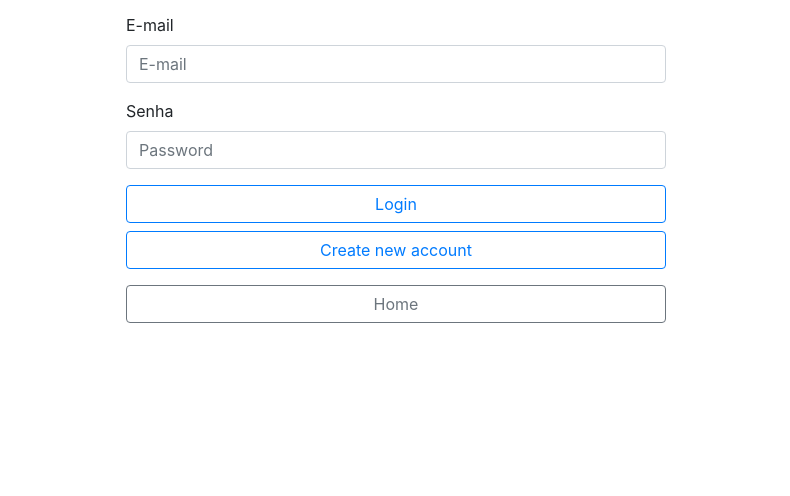
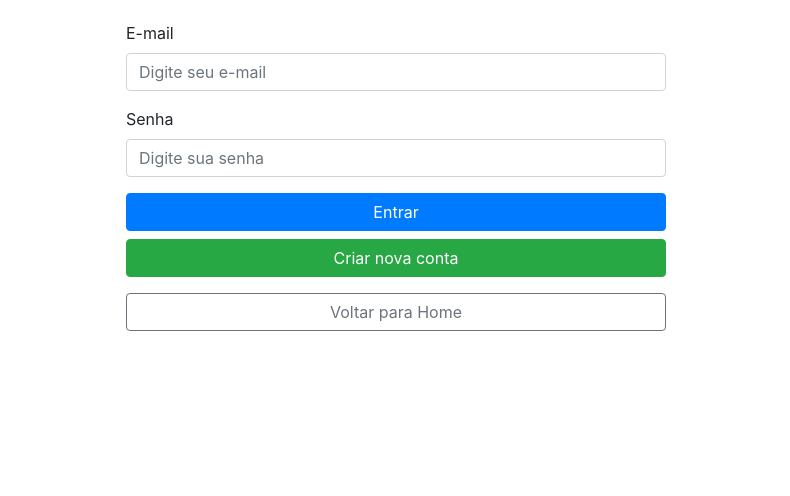
Before and after one commit to brunohackbart13/App_English_Review, a website: page login.html in a window 1280 px wide. Shown: the part 304-800 px from the top of the page, without its empty margins (244-1034 px from the left). Drawn offline with nearby package versions, Linux system fonts and the light colour scheme.

Commit message:
mudança na tela login

```diff
--- a/login.html
+++ b/login.html
@@ -5,7 +5,7 @@
     <meta name="viewport" content="width=device-width, initial-scale=1.0, maximum-scale=1.0, user-scalable=no">
     <title>Login - English Review</title>
 
-    <!-- Bootstrap (apenas uma versão) -->
+    <!-- Bootstrap CSS -->
     <link href="https://stackpath.bootstrapcdn.com/bootstrap/4.5.2/css/bootstrap.min.css" rel="stylesheet">
     <link rel="stylesheet" href="/css/styles.css">
 </head>
@@ -13,36 +13,43 @@
     <div class="container">
         <h1 class="text-center mt-5">Login - English Review</h1>
 
-        <div class="row justify-content-center mt-5">
+        <p class="text-center text-muted mt-3">
+            Faça login com seu e-mail e senha. Se ainda não tem uma conta, crie uma gratuitamente abaixo.
+        </p>
+
+        <div class="row justify-content-center mt-4">
             <div class="col-md-6">
+                <!-- Área para mensagens -->
+                <div id="loginMessage" class="alert d-none" role="alert"></div>
+
                 <form>
                     <div class="form-group">
                         <label for="emailInput">E-mail</label>
-                        <input type="email" class="form-control" id="emailInput" name="email" required placeholder="E-mail">
+                        <input type="email" class="form-control" id="emailInput" name="email" required placeholder="Digite seu e-mail">
                     </div>
+
                     <div class="form-group">
                         <label for="passwordInput">Senha</label>
-                        <input type="password" class="form-control" id="passwordInput" name="password" required placeholder="Password">
+                        <input type="password" class="form-control" id="passwordInput" name="password" required placeholder="Digite sua senha">
                     </div>
                 </form>
 
-                <button class="btn btn-outline-primary btn-block" id="authEmailPassButton">Login</button>
-                <button class="btn btn-outline-primary btn-block" id="createUserButton">Create new account</button>
+                <!-- Botões com cores distintas -->
+                <button class="btn btn-primary btn-block" id="authEmailPassButton">Entrar</button>
+                <button class="btn btn-success btn-block" id="createUserButton">Criar nova conta</button>
 
                 <div class="text-center mt-3">
-                    <!-- Botão Home com estilo 'outline-light' -->
-                    <a href="index.html" class="btn btn-outline-secondary btn-block">Home</a>
+                    <a href="index.html" class="btn btn-outline-secondary btn-block">Voltar para Home</a>
                 </div>
             </div>
         </div>
     </div>
 
-    <!-- Carrega a versão 8.10.0 do Firebase SDK e o Firebase Database -->
+    <!-- Firebase + Scripts -->
     <script src="https://www.gstatic.com/firebasejs/8.10.0/firebase-app.js"></script>
     <script src="https://www.gstatic.com/firebasejs/8.10.0/firebase-auth.js"></script>
     <script src="https://www.gstatic.com/firebasejs/8.10.0/firebase-database.js"></script>
     <script src="js/app.js"></script>
     <script src="js/authentication.js"></script>
 </body>
-
 </html>
```
